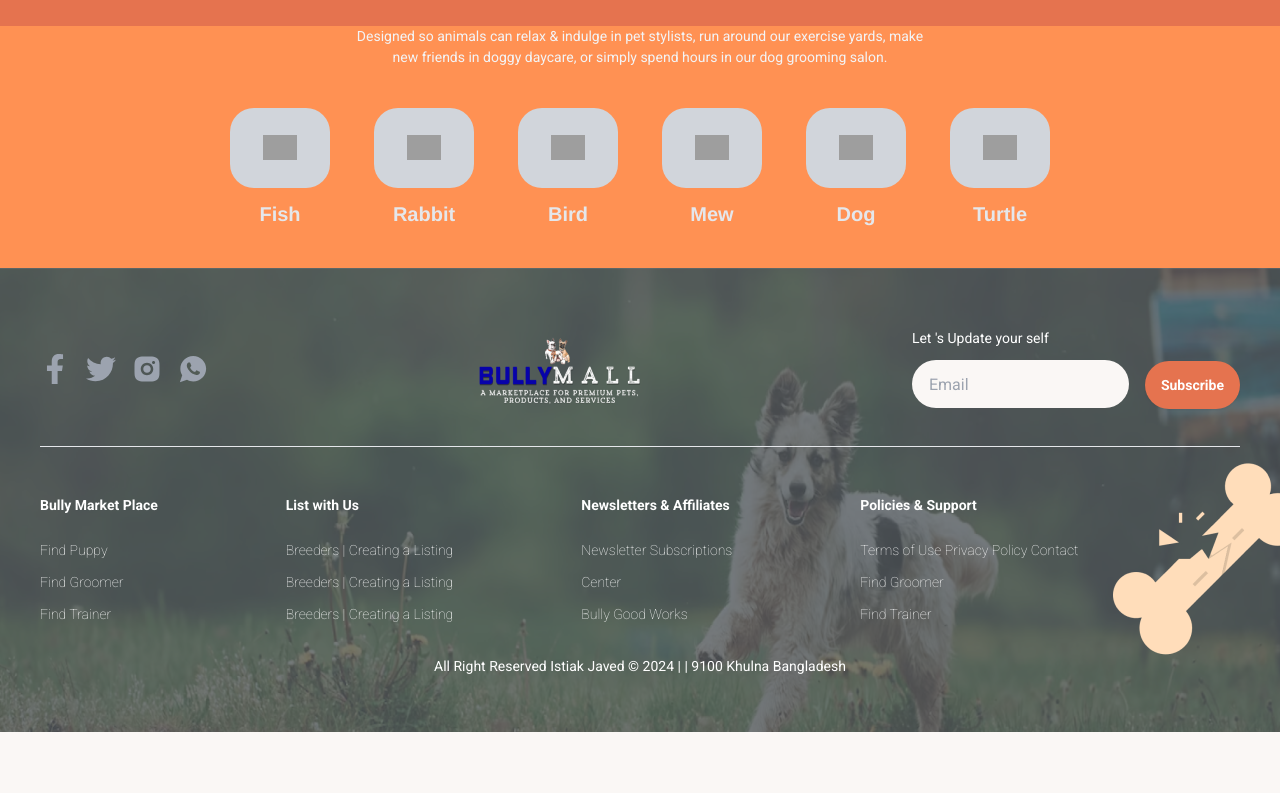
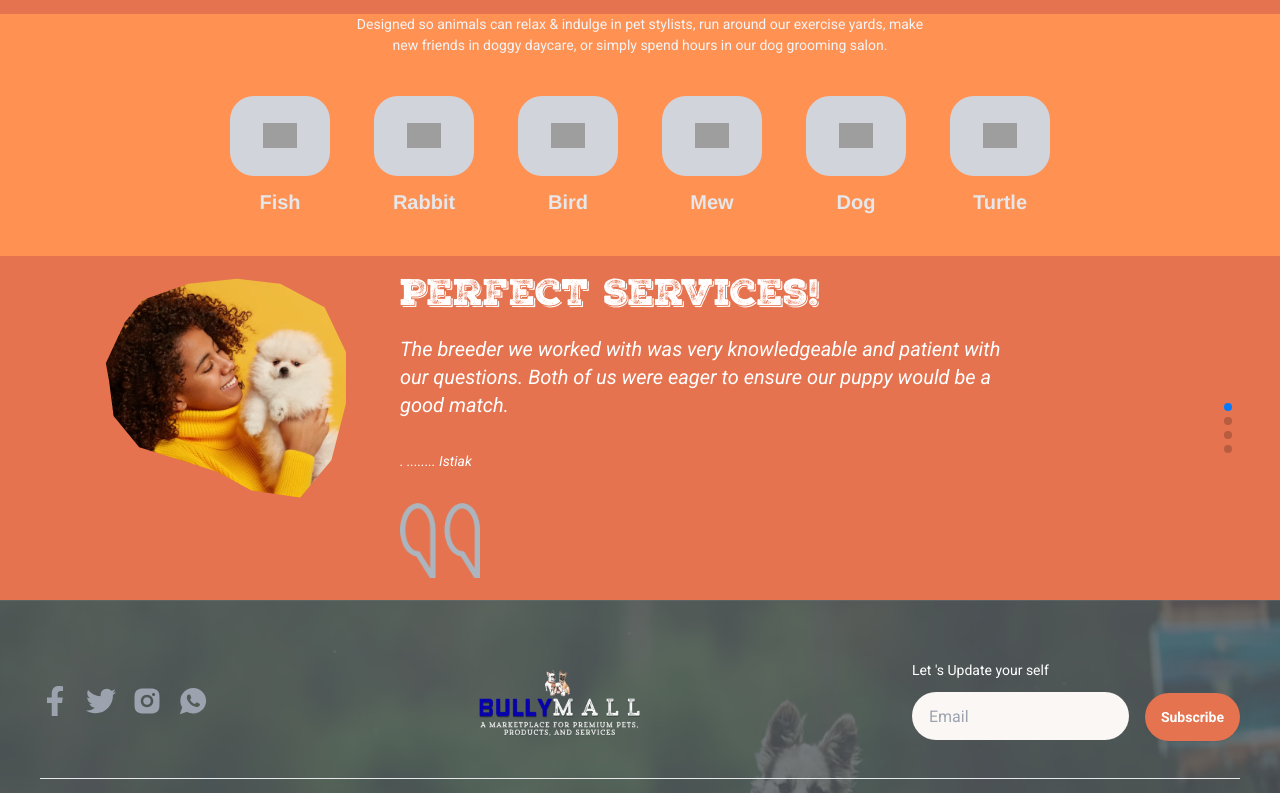
Before and after one commit to Anikcse18/BullyMall, a React (Vite) app: page / in a window 1280 px wide. Shown: the part 4067-4860 px from the top of the page. Before the commit the page ends 4799 px from the top, so only its background shows below. Built offline with nearby package versions, Linux system fonts and the light colour scheme; grey boxes are pictures that could not be loaded.

Commit message:
prefect service part

```diff
--- a/src/App.jsx
+++ b/src/App.jsx
@@ -8,9 +8,10 @@ import FeaturedServices from "./Components/FeaturedServices";
 import ProductServices from "./Components/ProductServices";
 // import ServicesSlider from "./Components/Slider/ServicesSlider";
 import LookingFor from "./Components/LookingFor";
-import ListingWithUs from "./Components/ListingWithUs";
+
 import Listing from "./Components/Listing";
 import ShopPeat from "./Components/ShopPeat";
+import PerfectServices from "./Components/PerfectServices";
 
 function App() {
   return (
@@ -21,9 +22,10 @@ function App() {
       <FeaturedServices />
       <ProductServices />
       <LookingFor />
-      <ListingWithUs />
+
       <Listing />
       <ShopPeat />
+      <PerfectServices />
       <Footer />
     </>
   );
--- a/src/Components/Listing.jsx
+++ b/src/Components/Listing.jsx
@@ -23,8 +23,22 @@ const Listing = () => {
   ];
 
   return (
-    <section className="bg-[#FF9153] p-3">
-      <div className="container">
+    <section className="bg-[#FF9153] lg:py-3">
+      <div className="bg-[#E5734F]">
+        <div className="container">
+          <div className="flex flex-col  items-center gap-y-7">
+            <h1 className="text-3xl lg:w-[35%] flex flex-row items-start custom-heading text-white pt-6 text-center">
+              <img src="./pet.png" alt="" className="hidden lg:block w-12" />
+              Listing With Us
+            </h1>
+            <p className="text-center lg:w-[65%] text-gray-100 roboto uppercase ">
+              Lorem ipsum dolor sit amet, est vide voluptaria ex, nec in hinc
+              solum sat.
+            </p>
+          </div>
+        </div>
+      </div>
+      <div className="container pt-9   ">
         <div className="flex flex-col items-center">
           <img src="./Listing_image.png" alt="" className="w-[70%]" />
         </div>
--- a/src/Components/ListingWithUs.jsx
+++ /dev/null
@@ -1,20 +0,0 @@
-const ListingWithUs = () => {
-  return (
-    <section className="bg-[#E5734F] p-2">
-      <div className="container  p-4">
-        <div className="flex flex-col  items-center gap-y-7">
-          <h1 className="text-3xl lg:w-[35%] flex flex-row items-start custom-heading text-white pt-6 text-center">
-            <img src="./pet.png" alt="" className="hidden lg:block w-12" />
-            Listing With Us
-          </h1>
-          <p className="text-center lg:w-[65%] text-gray-100 roboto uppercase ">
-            Lorem ipsum dolor sit amet, est vide voluptaria ex, nec in hinc
-            solum sat.
-          </p>
-        </div>
-      </div>
-    </section>
-  );
-};
-
-export default ListingWithUs;
--- /dev/null
+++ b/src/Components/PerfectServices.css
@@ -0,0 +1,50 @@
+.perfectService {
+}
+.perfectServiceImg {
+  clip-path: polygon(
+    59.02% 0.1%,
+    73.43% 1.76%,
+    88.2% 9.66%,
+    95.32% 24.69%,
+    95.32% 41.96%,
+    90.45% 60.92%,
+    80.07% 73.41%,
+    63.89% 71.09%,
+    51.93% 64.59%,
+    39.43% 60.67%,
+    26.4% 56.59%,
+    17.85% 46.06%,
+    16.37% 34.44%,
+    15.28% 28.41%,
+    17.85% 22.83%,
+    21.53% 14.85%,
+    27.55% 7.22%,
+    42.84% 1.76%
+  );
+
+  width: 60%;
+  height: 100%;
+
+  /* White background inside the clipped area */
+
+  display: inline-block;
+}
+
+.perfectService .swiper-slide {
+  text-align: center;
+  font-size: 18px;
+  background: #e5734f;
+  /* background: gray; */
+
+  /* Center slide text vertically */
+  display: flex;
+  justify-content: center;
+  align-items: center;
+}
+
+.perfectService .swiper-slide img {
+  display: block;
+  width: 100%;
+  height: 100%;
+  object-fit: cover;
+}
--- /dev/null
+++ b/src/Components/PerfectServices.jsx
@@ -0,0 +1,139 @@
+// Import Swiper React components
+import { Swiper, SwiperSlide } from "swiper/react";
+
+// Import Swiper styles
+import "swiper/css";
+import "swiper/css/pagination";
+
+import "./PerfectServices.css";
+
+// // import required modules
+import { Pagination } from "swiper/modules";
+
+const PerfectServices = () => {
+  return (
+    <section className="perfectService border-2 border-[#E5734F] bg-[#E5734F]">
+      <div className="container">
+        <Swiper
+          direction={"vertical"}
+          pagination={{
+            clickable: true,
+          }}
+          modules={[Pagination]}
+          className="mySwiper "
+        >
+          <SwiperSlide>
+            <div className="flex flex-row lg:space-x-10 items-center p-5 justify-center">
+              <div className="perfectServiceImg flex-shrink-0 max-w-[150px] lg:max-w-[300px]">
+                <img
+                  src="./Women.png"
+                  alt=""
+                  className="w-[20%] lg:w-[60%]" // Increased width
+                />
+              </div>
+              <div className="text-white relative flex flex-col items-start justify-between">
+                <h1 className="custom-heading text-xl lg:text-4xl text-left">
+                  Perfect Services!
+                </h1>
+                <div className="lg:w-[75%] text-left roboto italic lg:space-y-8">
+                  <p className="mt-2 lg:mt-5 text-sm lg:text-xl">
+                    The breeder we worked with was very knowledgeable and
+                    patient with our questions. Both of us were eager to ensure
+                    our puppy would be a good match.
+                  </p>
+                  <p className="text-sm">. ........ Istiak</p>
+                  <div className="w-[50px] lg:w-[80px] h-full mt-5">
+                    <img src="./perfect_Icon.png" className="w-[90%]" alt="" />
+                  </div>
+                </div>
+              </div>
+            </div>
+          </SwiperSlide>
+          <SwiperSlide>
+            <div className="flex flex-row lg:space-x-10 items-center p-5 justify-center">
+              <div className="perfectServiceImg flex-shrink-0 max-w-[150px] lg:max-w-[300px]">
+                <img
+                  src="./Women.png"
+                  alt=""
+                  className="w-[20%] lg:w-[60%]" // Increased width
+                />
+              </div>
+              <div className="text-white relative flex flex-col items-start justify-between">
+                <h1 className="custom-heading text-xl lg:text-4xl text-left">
+                  Perfect Services!
+                </h1>
+                <div className="lg:w-[75%] text-left roboto italic lg:space-y-8">
+                  <p className="mt-2 lg:mt-5 text-sm lg:text-xl">
+                    The breeder we worked with was very knowledgeable and
+                    patient with our questions. Both of us were eager to ensure
+                    our puppy would be a good match.
+                  </p>
+                  <p className="text-sm">. ........ Istiak</p>
+                  <div className="w-[50px] lg:w-[80px] lg:h-full">
+                    <img src="./perfect_Icon.png" className="w-[90%]" alt="" />
+                  </div>
+                </div>
+              </div>
+            </div>
+          </SwiperSlide>
+          <SwiperSlide>
+            <div className="flex flex-row lg:space-x-10 items-center p-5 justify-center">
+              <div className="perfectServiceImg flex-shrink-0 max-w-[150px] lg:max-w-[300px]">
+                <img
+                  src="./Women.png"
+                  alt=""
+                  className="w-[20%] lg:w-[60%]" // Increased width
+                />
+              </div>
+              <div className="text-white relative flex flex-col items-start justify-between">
+                <h1 className="custom-heading text-xl lg:text-4xl text-left">
+                  Perfect Services!
+                </h1>
+                <div className="lg:w-[75%] text-left roboto italic lg:space-y-8">
+                  <p className="mt-2 lg:mt-5 text-sm lg:text-xl">
+                    The breeder we worked with was very knowledgeable and
+                    patient with our questions. Both of us were eager to ensure
+                    our puppy would be a good match.
+                  </p>
+                  <p className="text-sm">. ........ Istiak</p>
+                  <div className="w-[50px] lg:w-[80px] lg:h-full">
+                    <img src="./perfect_Icon.png" className="w-[90%]" alt="" />
+                  </div>
+                </div>
+              </div>
+            </div>
+          </SwiperSlide>
+          <SwiperSlide>
+            <div className="flex flex-row lg:space-x-10 items-center p-5 justify-center">
+              <div className="perfectServiceImg flex-shrink-0 max-w-[150px] lg:max-w-[300px]">
+                <img
+                  src="./Women.png"
+                  alt=""
+                  className="w-[20%] lg:w-[60%]" // Increased width
+                />
+              </div>
+              <div className="text-white relative flex flex-col items-start justify-between">
+                <h1 className="custom-heading text-xl lg:text-4xl text-left">
+                  Perfect Services!
+                </h1>
+                <div className="lg:w-[75%] text-left roboto italic lg:space-y-8">
+                  <p className="mt-2 lg:mt-5 text-sm lg:text-xl">
+                    The breeder we worked with was very knowledgeable and
+                    patient with our questions. Both of us were eager to ensure
+                    our puppy would be a good match.
+                  </p>
+                  <p className="text-sm">. ........ Istiak</p>
+                  <div className="w-[50px] lg:w-[80px] lg:h-full">
+                    <img src="./perfect_Icon.png" className="w-[90%]" alt="" />
+                  </div>
+                </div>
+              </div>
+            </div>
+          </SwiperSlide>
+        </Swiper>
+      </div>
+    </section>
+  );
+};
+
+export default PerfectServices;
--- a/src/Components/Product/ListingService.jsx
+++ b/src/Components/Product/ListingService.jsx
@@ -1,7 +1,7 @@
 import PropTypes from "prop-types";
 
 const ListingService = ({ service }) => {
-  const { type, description, value } = service;
+  const { type, description } = service;
   return (
     <div className="text-white flex flex-col items-center space-y-4 ">
       <h1 className="custom-heading text-xl w-[40%] text-center"> {type} </h1>
```
Also changed, not shown: public/Women.png (added), public/perfect_Icon.png (added).
